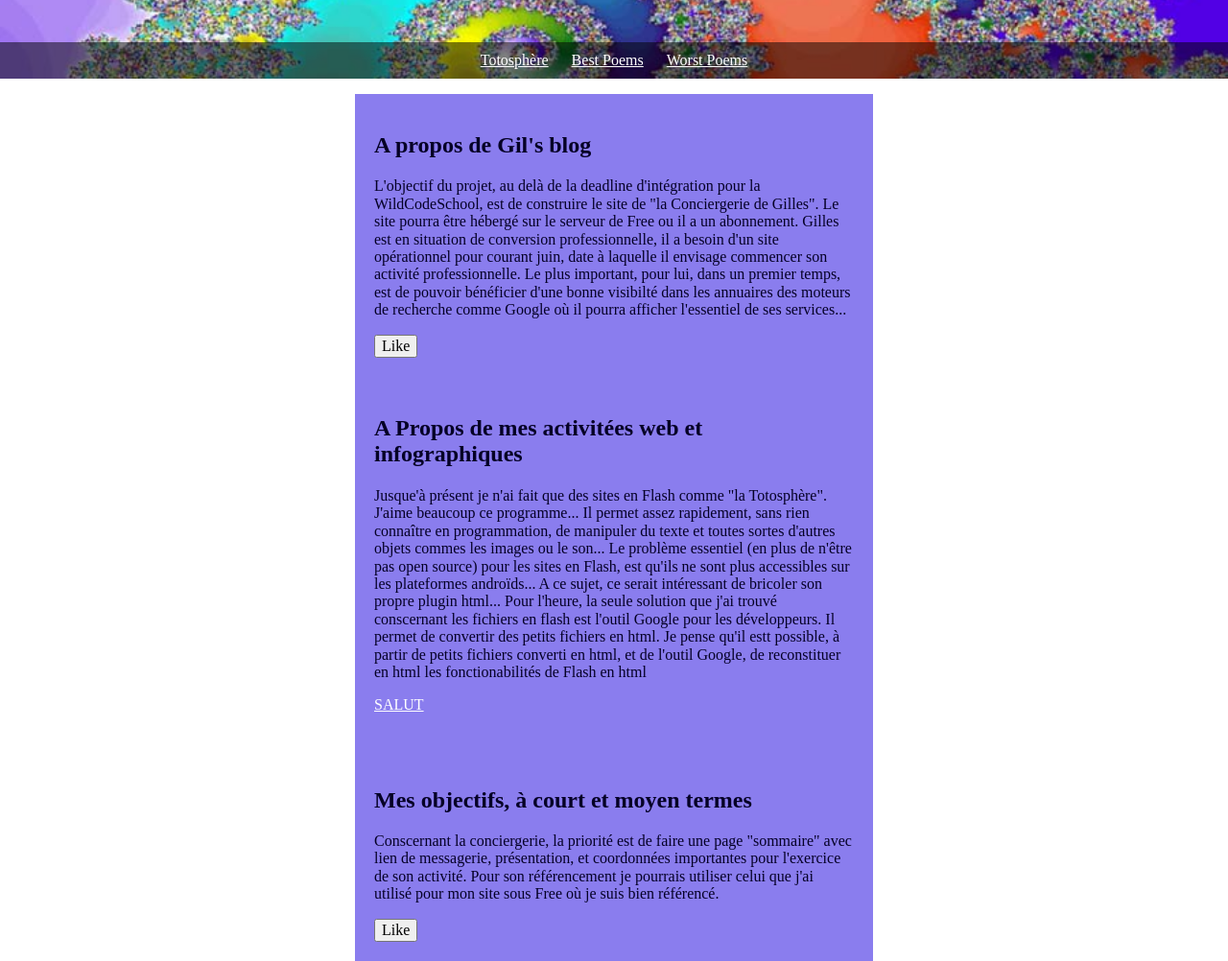
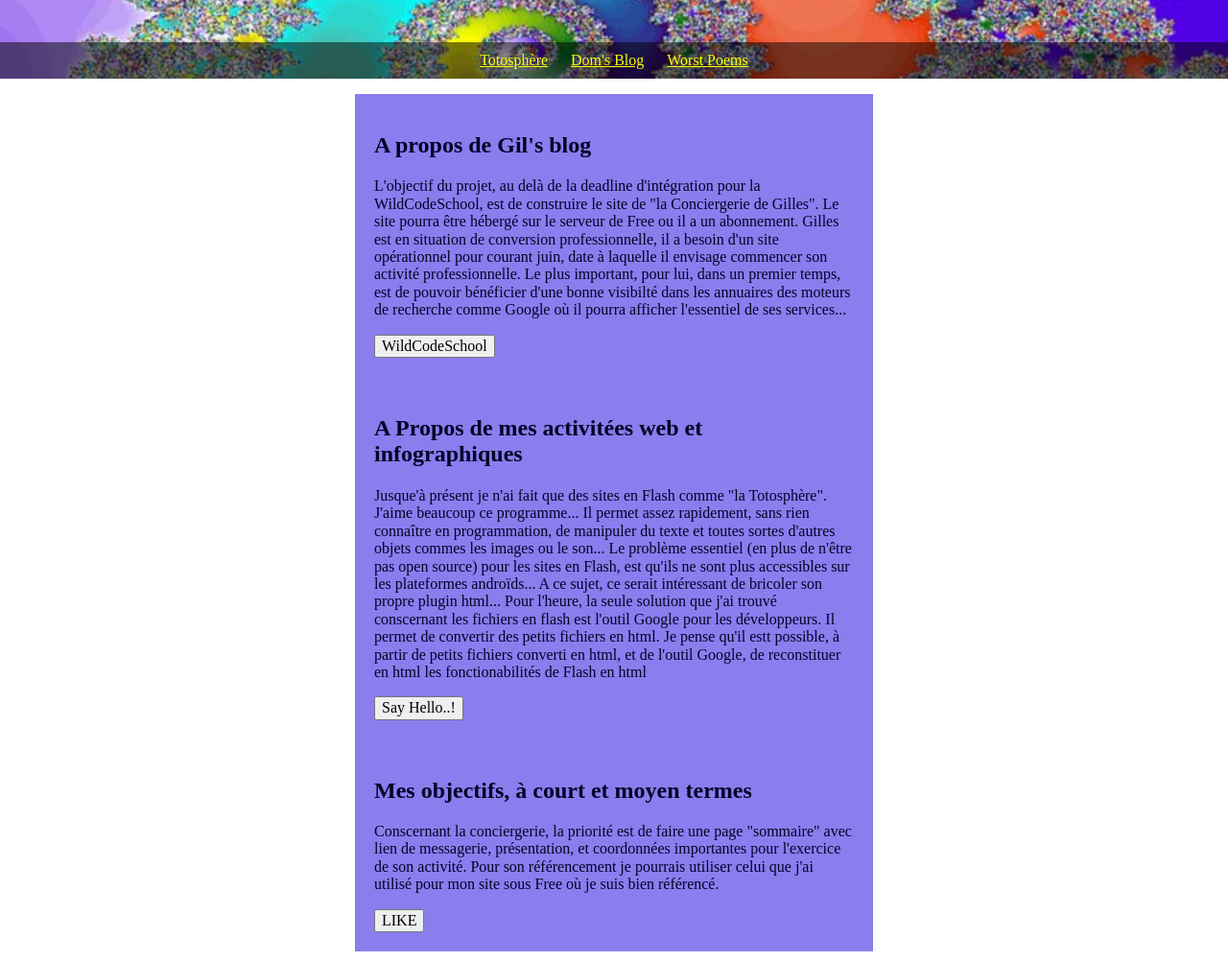
Before and after one commit to dom73/Gill-blog, a plain HTML site: page index.html in a window 1280 px wide. Shown: the part 336-1338 px from the top of the page at 96% size. Drawn offline with nearby package versions, Linux system fonts and the light colour scheme.

Commit message:
liens jaunes

```diff
--- a/index.html
+++ b/index.html
@@ -1,18 +1,28 @@
 <!DOCTYPE html>
 <html>
+<meta charset="utf-8">
 <head>
 
   <link href="/normalize.css" rel="stylesheet">
+
   <style>
+
     header {
       text-align: center;
       background: url('fractale.jpg');
       background-size: cover;
       color: white;
     }
+
+
     a {
-      color: white;
+      color: yellow;
     }
+
+    b {
+      color: yellow;
+    }
+
     h1 {
       font-size: 70px;
 	  color: #050126;
@@ -39,7 +49,7 @@
     }
     @media (max-width: 500px) {
       h1 {
-        font-size: 36px;
+        font-size: 26px;
         padding: 5px;
       }
       li {
@@ -48,7 +58,7 @@
       }
     }
   </style>
-<meta charset="utf-8">
+
 <title>Gil's Blog</title>
 </head>
 <body>
@@ -57,28 +67,29 @@
     <h1>Gil's Blog</h1>
     <ul>
       <li><a href="http://la.totosphere.free.fr/accueil.swf">Totosphère</a></li>
-      <li><a href="#">Best Poems</a></li>
+      <li><a href="http://dom73.olympe.in/">Dom's Blog</a></li>
       <li><a href="#">Worst Poems</a></li>
     </ul>
   </header>
   <article>
     <h2>A propos de Gil's blog</h2>
     <p>L'objectif du projet, au delà de la deadline d'intégration pour la WildCodeSchool, est de construire le site de "la Conciergerie de Gilles". Le site pourra être hébergé sur le serveur de Free ou il a un abonnement. Gilles est en situation de conversion professionnelle, il a besoin d'un site opérationnel pour courant juin, date à laquelle il envisage commencer son activité professionnelle. Le plus important, pour lui, dans un premier temps, est de pouvoir bénéficier d'une bonne visibilté dans les annuaires des moteurs de recherche comme Google où il pourra afficher l'essentiel de ses services... </p>
-    <button>Like</button>
+    <!-- HEADER -->
+          <a id="forkme_banner" href="https://www.youtube.com/channel/UCi99G_0QPx5sYsK8zdvQzfw"><button>WildCodeSchool</button></a>
+  <!-- FIN HEADER FROM file:///C:/Users/dom/Documents/GitHub/Conciergerie4-Gilles-diaporama-Chy/index.html -->
   </article>
   <article>
     <h2>A Propos de mes activitées web et infographiques</h2>
     <p>Jusque'à présent je n'ai fait que des sites en Flash comme "la Totosphère". J'aime beaucoup ce programme... Il permet assez rapidement, sans rien connaître en programmation, de manipuler du texte et toutes sortes d'autres objets commes les images ou le son... Le problème essentiel (en plus de n'être pas open source) pour les sites en Flash, est qu'ils ne sont plus accessibles sur les plateformes androïds... A ce sujet, ce serait intéressant de bricoler son propre plugin html... Pour l'heure, la seule solution que j'ai trouvé conscernant les fichiers en flash est l'outil Google pour les développeurs. Il permet de convertir des petits fichiers en html. Je pense qu'il estt possible, à partir de petits fichiers converti en html, et de l'outil Google, de reconstituer en html les fonctionabilités de Flash en html</p>
     <!-- HEADER -->
-        <p class="inner">
-          <a id="forkme_banner" href="http://dom73.github.io/Salut/">SALUT</a>
-  </article>
+          <a  id="forkme_banner" href="http://dom73.github.io/Salut/">
+          <button>Say Hello..!</button></a>
   <!-- FIN HEADER FROM file:///C:/Users/dom/Documents/GitHub/Conciergerie4-Gilles-diaporama-Chy/index.html -->
   </article>
   <article>
     <h2>Mes objectifs, à court et moyen termes</h2>
     <p>Conscernant la conciergerie, la priorité est de faire une page "sommaire" avec lien de messagerie, présentation, et coordonnées importantes pour l'exercice de son activité. Pour son référencement je pourrais utiliser celui que j'ai utilisé pour mon site sous Free où je suis bien référencé.</p>
-    <button>Like</button>
+           <a  id="forkme_banner" href="http://dom73.github.io/Salut/"><button>LIKE</button></a>
   </article>
   <script>
     $("button").on("click", function() {
```
